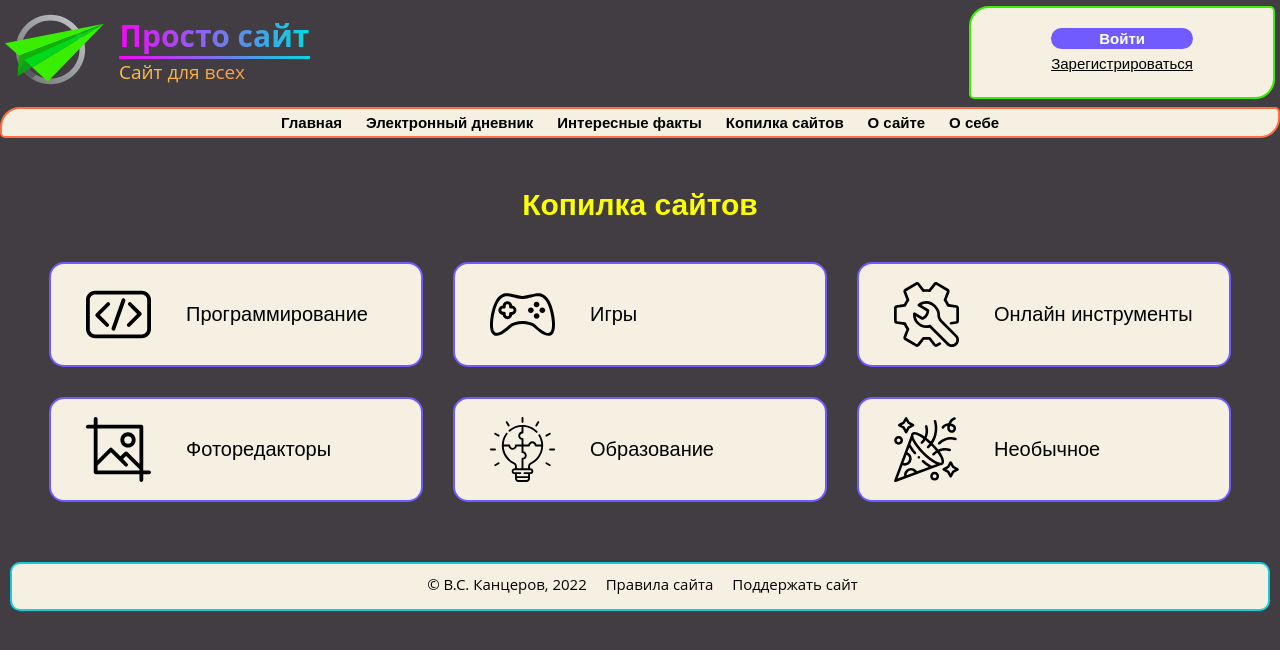
After one commit to Kantserovvlad/FlaskTest, a Flask app: page /sitebox in a window 1280 px wide. The commit adds this page. Shown: the top 650 px of the page. Run offline with Flask 2, Linux system fonts and the light colour scheme.

Commit message:
Добавил страницу "копилка сайтов"

```diff
--- a/data/users.py
+++ b/data/users.py
@@ -20,8 +20,5 @@ class User(SqlAlchemyBase, UserMixin):
     def set_password(self, password):
         self.hashed_password = generate_password_hash(password)
 
-    def password_hash(self, password):
-        return generate_password_hash(password)
-
     def check_password(self, password):
         return check_password_hash(self.hashed_password, password)
--- a/main.py
+++ b/main.py
@@ -4,12 +4,11 @@ from waitress import serve
 
 from data.class_n import Classes
 from data.homeworks import Homework
-from forms.forms import LoginForm, SetSchool, SetClass, NewPassword, ChangeInfo, AddSchoolClass, AddHomework, \
-    get_class_change_homework
+from forms.forms import LoginForm, AddHomework, get_class_change_homework, AddSchoolClass
+from forms.forms import RegisterForm, SetSchool, SetClass, NewPassword, ChangeInfo
 from data import db_session
 from data.users import User
 from data.schools import School
-from forms.users import RegisterForm
 from flask_login import LoginManager, login_user, login_required, logout_user, current_user
 
 app = Flask(__name__)
@@ -247,6 +246,11 @@ def my_homeworks():
             return redirect('/set/class')
     # Если пользователь не авторизован, то перенаправляем на авторизацию
     return redirect('/login')
+
+
+@app.route('/sitebox')
+def site_box():
+    return render_template('site_box.html')
 
 
 # --------------------------------------------------------------
--- a/static/css/main.css
+++ b/static/css/main.css
@@ -382,6 +382,55 @@ select {
     margin-right: 20px;
 }
 
+/* ---------------------------------------------- */
+/* Для копилки сайтов */
+
+
+.cards {
+    display: inline-flex;
+    flex-wrap: wrap;
+    justify-content: center;
+}
+
+.card {
+    color: #000000;
+    width: 370px;
+    height: 101px;
+    border: 2px solid #715BFF;
+    border-radius: 15px;
+    background: #F5F0E1;
+    display: flex;
+    text-align: center;
+    font-family: 'Ubuntu', sans-serif;
+    font-size: 20px;
+    margin: 15px 15px;
+    padding: 0;
+}
+
+.card:hover {
+    box-shadow: 0 5px 15px rgba(182, 182, 182, 0.4);
+}
+
+.card p {
+    margin: 39px 0px;
+}
+
+.card img {
+    margin: 18px 35px;
+    width: 65px;
+    height: 65px;
+}
+
+.cards a {
+    text-decoration: none;
+}
+
+.cards a:hover {
+    color: initial;
+}
+
+
+/* ----------------------------------------- */
 
 /* -------------Для--всех-секций--------------- */
 
--- a/templates/base.html
+++ b/templates/base.html
@@ -57,10 +57,7 @@
             <a href="#">
                 <li class="li1">Интересные факты</li>
             </a>
-            <a href="#">
-                <li class="li1">Программирование</li>
-            </a>
-            <a href="#">
+            <a href="/sitebox">
                 <li class="li1">Копилка сайтов</li>
             </a>
             <a href="#">
--- a/templates/index.html
+++ b/templates/index.html
@@ -5,7 +5,7 @@
 {% block body%}
 <!-- -------------------------------------------- -->
 <section id="section1" class="section1">
-    <h1> Главная </h1>
+    <h1>Главная</h1>
     <h2>Описание</h2>
     <div class="box_img_text">
         <img src="../static/main/airplane.png" alt="">
--- /dev/null
+++ b/templates/site_box.html
@@ -0,0 +1,35 @@
+{% extends 'base.html' %}
+{% block title %}
+Копилка сайтов
+{% endblock %}
+{% block body%}
+<section id="sites" class="sites">
+        <h1> Копилка сайтов</h1>
+        <div class="cards">
+            <a href="#" class="card">
+                <img src="{{url_for('static', filename='sitebox/programming.svg')}}" />
+                <p>Программирование</p>
+            </a>
+            <a href="#" class="card">
+                <img src="{{url_for('static', filename='sitebox/game.svg')}}" />
+                <p>Игры</p>
+            </a>
+            <a href="#" class="card">
+                <img src="{{url_for('static', filename='sitebox/tools.svg')}}" />
+                <p>Онлайн инструменты</p>
+            </a>
+            <a href="#" class="card">
+                <img src="{{url_for('static', filename='sitebox/photo-editor.svg')}}" />
+                <p>Фоторедакторы</p>
+            </a>
+            <a href="#" class="card">
+                <img src="{{url_for('static', filename='sitebox/school.svg')}}" />
+                <p>Образование</p>
+            </a>
+            <a href="#" class="card">
+                <img src="{{url_for('static', filename='sitebox/other.svg')}}" />
+                <p>Необычное</p>
+            </a>
+        </div>
+    </section>
+{% endblock %}
```
Also changed, not shown: forms/forms.py (+11 -1 lines), forms/users.py (deleted, +0 -12 lines), static/sitebox/game.svg (added), static/sitebox/other.svg (added), static/sitebox/photo-editor.svg (added), static/sitebox/programming.svg (added), static/sitebox/school.svg (added), static/sitebox/tools.svg (added).
